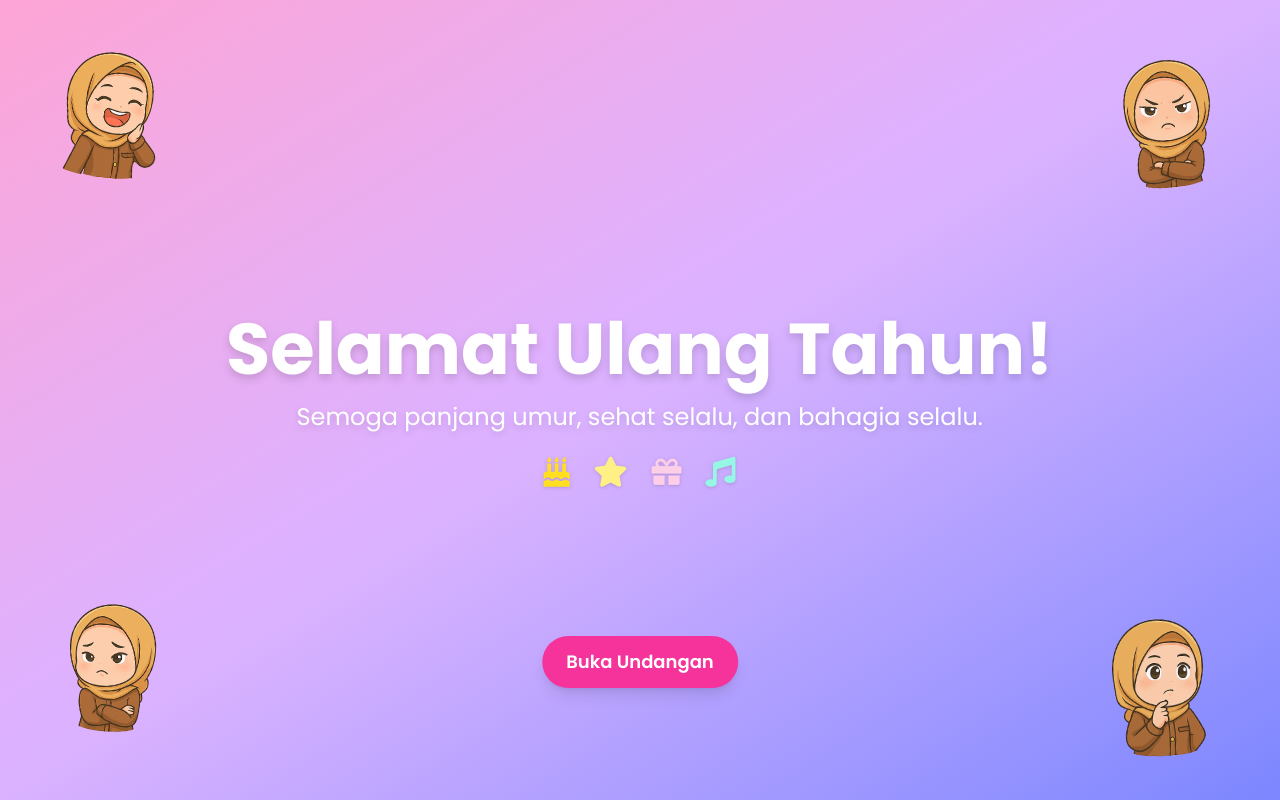
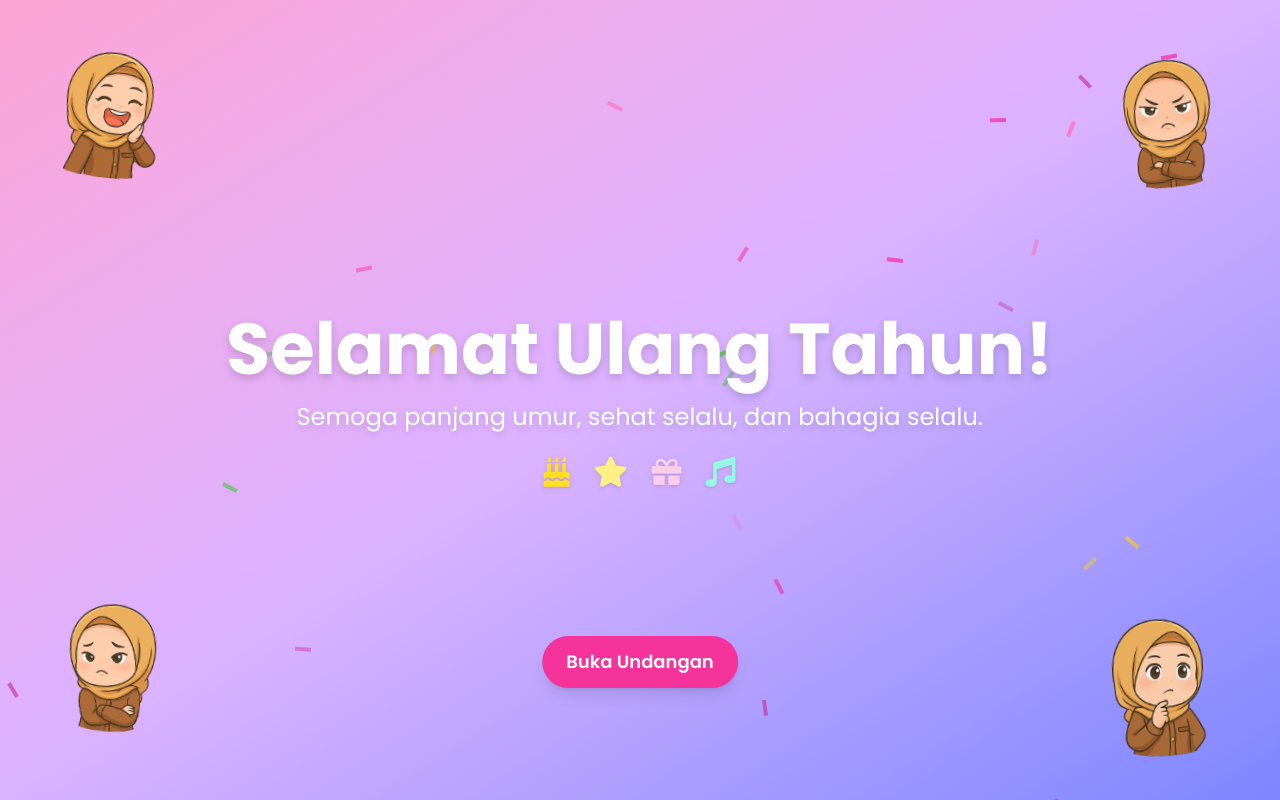
Before and after one commit to Smeagol03/ultah, a React (Vite) app: page / in a window 1280 px wide. Built offline with nearby package versions, Linux system fonts and the light colour scheme.

Commit message:
feat: add confetti animation to Hero component for enhanced visual effect

```diff
--- a/src/hero.jsx
+++ b/src/hero.jsx
@@ -68,6 +68,28 @@ const Hero = () => {
       className="relative overflow-hidden min-h-screen flex items-center justify-center bg-linear-to-br from-pink-300 via-purple-300 to-indigo-400"
     >
       <audio id="bgAudio" src="/bgmusik.mp3" autoPlay loop />
+      <div className="absolute inset-0">
+        {[...Array(30)].map((_, i) => (
+          <div
+            key={`confetti-${i}`}
+            className="absolute w-1 h-4 animate-bounce"
+            style={{
+              left: `${Math.random() * 100}%`,
+              top: `${Math.random() * 100}%`,
+              backgroundColor: [
+                "#ff69b4",
+                "#ff1493",
+                "#c71585",
+                "#ffd700",
+                "#32cd32",
+              ][Math.floor(Math.random() * 5)],
+              animation: `fall ${5 + Math.random() * 5}s linear infinite`,
+              animationDelay: `${i * 0.1}s`,
+              opacity: Math.random() * 0.7 + 0.3,
+            }}
+          ></div>
+        ))}
+      </div>
       <motion.div
         className="relative z-30 text-center text-white px-4"
         variants={container}
```
